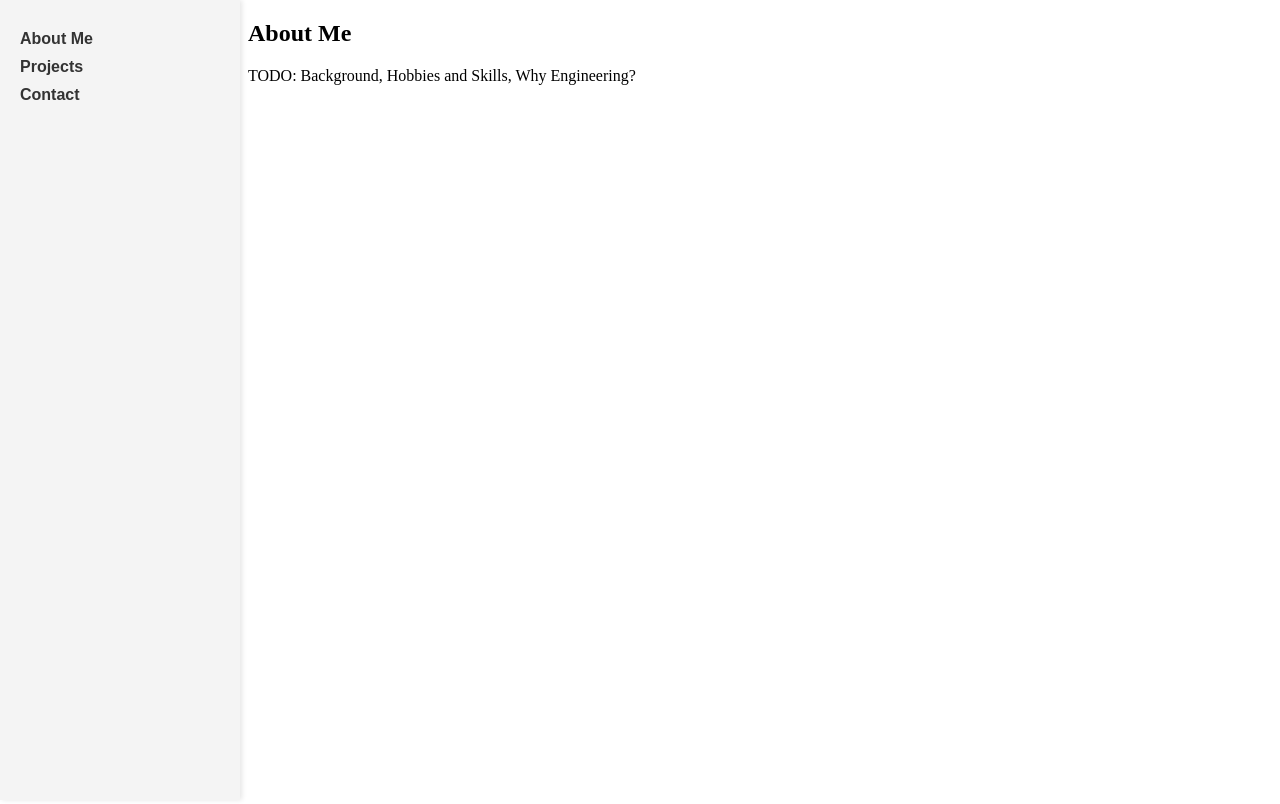
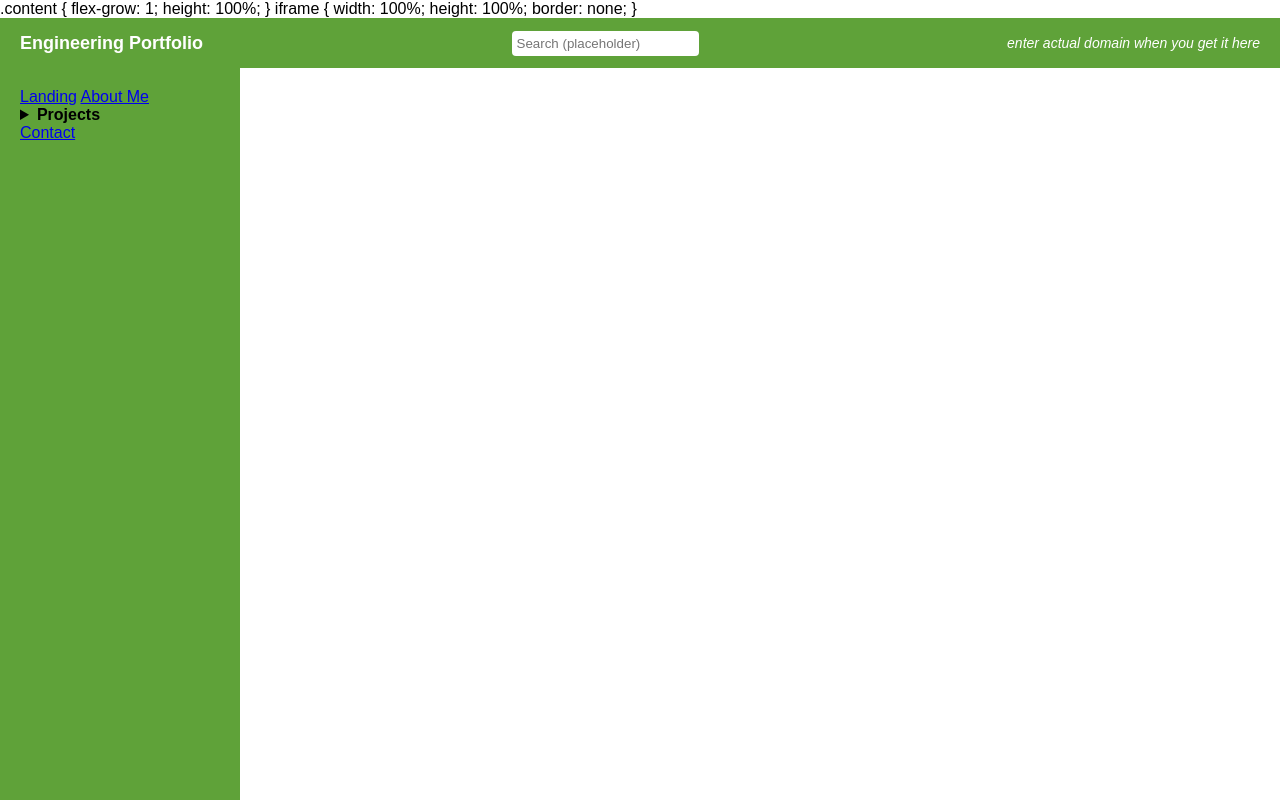
Before and after one commit to mgdeange/PortfolioWebsite, a plain HTML site: page index.html in a window 1280 px wide. Drawn offline with Linux system fonts and the light colour scheme.

Commit message:
Update index.html
Added some new things. Goodie.

```diff
--- a/index.html
+++ b/index.html
@@ -2,33 +2,90 @@
 <html lang="en">
 <head>
   <meta charset="UTF-8">
-  <title>My Portfolio</title>
+  <title>Engineering Portfolio</title>
   <style>
     body {
       margin: 0;
       font-family: sans-serif;
       display: flex;
+      flex-direction: column;
       height: 100vh;
+    }
+
+    .topbar {
+      height: 50px;
+      background-color: #5fa239;
+      color: white;
+      display: flex;
+      align-items: center;
+      justify-content: space-between;
+      padding: 0 20px;
+    }
+
+    .topbar .site-name {
+      font-weight: bold;
+      font-size: 18px;
+    }
+
+    .topbar .search-box input {
+      padding: 5px;
+      border-radius: 4px;
+      border: none;
+    }
+
+    .topbar .tagline {
+      font-style: italic;
+      font-size: 14px;
+    }
+
+    .main {
+      display: flex;
+      flex-grow: 1;
     }
 
     .sidebar {
       width: 200px;
-      background-color: #f4f4f4;
+      background-color: #5fa239;
       padding: 20px;
-      box-shadow: 2px 0 5px rgba(0,0,0,0.1);
     }
 
+<style>
     .sidebar a {
       display: block;
       margin: 10px 0;
       text-decoration: none;
-      color: #333;
+      color: white;
       font-weight: bold;
     }
 
+    .sidebar a:hover {
+      text-decoration: underline;
+    }
+
+    /* Dropdown arrow styling */
+    .sidebar details.dropdown summary {
+      position: relative;
+      padding-left: 20px;
+      cursor: pointer;
+      color: white;
+      list-style: none;
+    }
+
+    .sidebar details.dropdown summary::before {
+      content: "▶";
+      position: absolute;
+      left: 0;
+      transition: transform 0.2s ease;
+    }
+
+    .sidebar details[open].dropdown summary::before {
+      transform: rotate(90deg);
+    }
+</style>
+
     .content {
       flex-grow: 1;
-      height: 100vh;
+      height: 100%;
     }
 
     iframe {
@@ -40,14 +97,28 @@
 </head>
 <body>
 
-  <div class="sidebar">
-    <a href="about.html" target="contentFrame">About Me</a>
-    <a href="projects.html" target="contentFrame">Projects</a>
-    <a href="contact.html" target="contentFrame">Contact</a>
+  <div class="topbar">
+    <div class="site-name">Engineering Portfolio</div>
+    <div class="search-box">
+      <input type="text" placeholder="Search (placeholder)">
+    </div>
+    <div class="tagline">enter actual domain when you get it here</div>
   </div>
 
-  <div class="content">
-    <iframe name="contentFrame" src="about.html"></iframe>
+  <div class="main">
+    <div class="sidebar">
+      <a href="landing.html" target="contentFrame">Landing</a>
+      <a href="about.html" target="contentFrame">About Me</a>
+
+      <details>
+        <summary><strong>Projects</strong></summary>
+        <a href="projects-eng.html" target="contentFrame" style="margin-left: 15px;">Engineering</a>
+        <a href="projects-personal.html" target="contentFrame" style="margin-left: 15px;">Personal</a>
+        <a href="projects-free.html" target="contentFrame" style="margin-left: 15px;">Free-Time</a>
+      </details>
+
+      <a href="contact.html" target="contentFrame">Contact</a>
+    </div>
   </div>
 
 </body>
```
